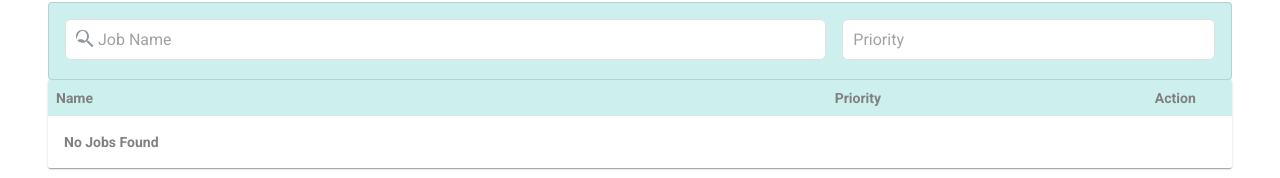
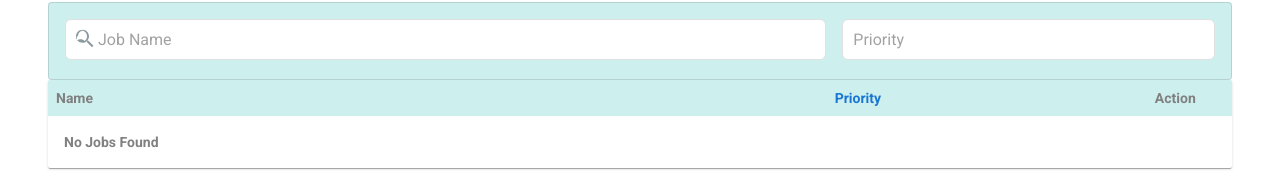
Before and after one commit to alisahindev/rise-assignment, a Next.js app: page / in a window 1280 px wide. Shown: the part 310-488 px from the top of the page. Built offline with nearby package versions, Linux system fonts and the light colour scheme.

Commit message:
Bugs fixed, usecallback & memo added

```diff
--- a/src/@core/components/job-list/JobListContent.tsx
+++ b/src/@core/components/job-list/JobListContent.tsx
@@ -20,6 +20,12 @@ import Delete from "../icons/Delete";
 import { priorityColors } from "src/constants";
 import Chip from "@mui/material/Chip";
 
+const breakpoints = {
+  jobName: 8,
+  jobPriority: 3,
+  action: 1,
+};
+
 const JobListContent = () => {
   const { filterJobs, search, selected, sort, setSort } = useJob();
   const containerRef = React.useRef(null);
@@ -41,11 +47,12 @@ const JobListContent = () => {
               p: 1,
             }}
           >
-            <Grid item xs={8}>
+            <Grid item xs={breakpoints.jobName}>
               <Typography
                 variant='body2'
-                color={"GrayText"}
+                color={sort.sortBy === "jobName" ? "primary" : "GrayText"}
                 fontWeight={700}
+                sx={{ cursor: "pointer" }}
                 onClick={() => {
                   setSort({
                     sortBy: "jobName",
@@ -56,11 +63,12 @@ const JobListContent = () => {
                 Name
               </Typography>
             </Grid>
-            <Grid item xs={3}>
+            <Grid item xs={breakpoints.jobPriority}>
               <Typography
                 variant='body2'
-                color={"GrayText"}
+                color={sort.sortBy === "jobPriority" ? "primary" : "GrayText"}
                 fontWeight={700}
+                sx={{ cursor: "pointer" }}
                 onClick={() => {
                   setSort({
                     sortBy: "jobPriority",
@@ -71,7 +79,7 @@ const JobListContent = () => {
                 Priority
               </Typography>
             </Grid>
-            <Grid item xs={1} textAlign='center'>
+            <Grid item xs={breakpoints.action} textAlign='center'>
               <Typography variant='body2' color={"GrayText"} fontWeight={700}>
                 Action
               </Typography>
@@ -83,6 +91,9 @@ const JobListContent = () => {
               "& .MuiListItem-root:nth-of-type(odd)": {
                 backgroundColor: "#f5f5f5",
               },
+              maxHeight: "43vh",
+              overflow: "hidden",
+              overflowY: "auto",
             }}
             ref={containerRef}
           >
@@ -92,10 +103,10 @@ const JobListContent = () => {
                   <ListItem key={job.id} disablePadding>
                     <ListItemButton sx={{ p: 1, py: 2 }} disableTouchRipple>
                       <Grid container>
-                        <Grid item xs={8}>
+                        <Grid item xs={breakpoints.jobName}>
                           <ListItemText primary={job.jobName} />
                         </Grid>
-                        <Grid item xs={3}>
+                        <Grid item xs={breakpoints.jobPriority}>
                           <Chip
                             label={job.jobPriority.label}
                             sx={{
@@ -109,7 +120,7 @@ const JobListContent = () => {
                             }}
                           />
                         </Grid>
-                        <Grid item xs={1}>
+                        <Grid item xs={breakpoints.action}>
                           <Stack
                             direction='row'
                             justifyContent={"center"}
--- a/src/@core/components/job-list/JobListHeader.tsx
+++ b/src/@core/components/job-list/JobListHeader.tsx
@@ -1,4 +1,4 @@
-import React from "react";
+import React, { memo } from "react";
 import Grid from "@mui/material/Grid";
 import Typography from "@mui/material/Typography";
 import { useJob } from "src/context";
@@ -124,4 +124,4 @@ const JobListHeader = () => {
   );
 };
 
-export default JobListHeader;
+export default memo(JobListHeader);
--- a/src/context/JobContext.tsx
+++ b/src/context/JobContext.tsx
@@ -1,5 +1,11 @@
 // ** React Imports
-import { createContext, ReactNode, useEffect, useState } from "react";
+import {
+  createContext,
+  ReactNode,
+  useCallback,
+  useEffect,
+  useState,
+} from "react";
 import { fetcher } from "src/utils/fetcher";
 
 const JobContext = createContext(null as any);
@@ -33,7 +39,7 @@ const JobProvider = ({ children }: Props) => {
   const [search, setSearch] = useState("");
   const [selected, setSelected] = useState<IJobPriority>();
   const [sort, setSort] = useState<ISortType>({
-    sortBy: "jobName",
+    sortBy: "jobPriority",
     order: "asc",
   });
 
@@ -61,11 +67,8 @@ const JobProvider = ({ children }: Props) => {
     return data;
   };
 
-  const filterJobs = (
-    search?: string,
-    selected?: IJobPriority,
-    sort?: ISortType
-  ) => {
+  const filterJobs = useCallback(
+    (search?: string, selected?: IJobPriority, sort?: ISortType) => {
       if (search) {
         const filteredJobs = jobs.filter((job) => {
           return job.jobName.toLowerCase().includes(search?.toLowerCase());
@@ -87,7 +90,10 @@ const JobProvider = ({ children }: Props) => {
 
       setFilteredCount(total);
       return sortData(jobs, sort!);
-  };
+    },
+    // eslint-disable-next-line react-hooks/exhaustive-deps
+    [search, selected, sort.sortBy, sort.order, []]
+  );
 
   const deleteJob = (id: string) => {
     const filteredJobs = jobs.filter((job) => job.id !== id);
@@ -95,24 +101,20 @@ const JobProvider = ({ children }: Props) => {
   };
 
   const createId = () => {
-    // id generator
     return "_" + Math.random().toString(36).substr(2, 9);
   };
 
   const addJob = (job: IJobType) => {
-    const newJob = { ...job, id: createId() };
-    setJobs([...jobs, newJob]);
-    localStorage.setItem("jobs", JSON.stringify([...jobs, newJob]));
+    const newJobs = [...jobs, { ...job, id: createId() }];
+    setTotal(newJobs.length);
+    setJobs(newJobs);
+    localStorage.setItem("jobs", JSON.stringify([...jobs, newJobs]));
   };
 
   useEffect(() => {
     const data = localStorage.getItem("jobs");
     if (data) {
-      setJobs(
-        JSON.parse(data).sort((a: any, b: any) => {
-          return a.jobPriority.value - b.jobPriority.value;
-        })
-      );
+      setJobs(JSON.parse(data));
       setTotal(JSON.parse(data).length);
     }
   }, []);
--- a/styles/index.css
+++ b/styles/index.css
@@ -1,6 +1,7 @@
 html,
 body {
   min-height: 100%;
+  scroll-behavior: smooth;
 }
 
 #__next {
@@ -23,3 +24,19 @@ code:not([class*="language-"]):after {
 code[class*="language-"] {
   padding: 0;
 }
+
+/* scroll */
+::-webkit-scrollbar {
+  width: 0.5rem;
+  height: 0.5rem;
+}
+::-webkit-scrollbar-track {
+  background: #f1f1f1;
+}
+::-webkit-scrollbar-thumb {
+  background: #888;
+  border-radius: 0.5rem;
+}
+::-webkit-scrollbar-thumb:hover {
+  background: #555;
+}
```
Lines whose indentation alone changed are shown as unchanged.
